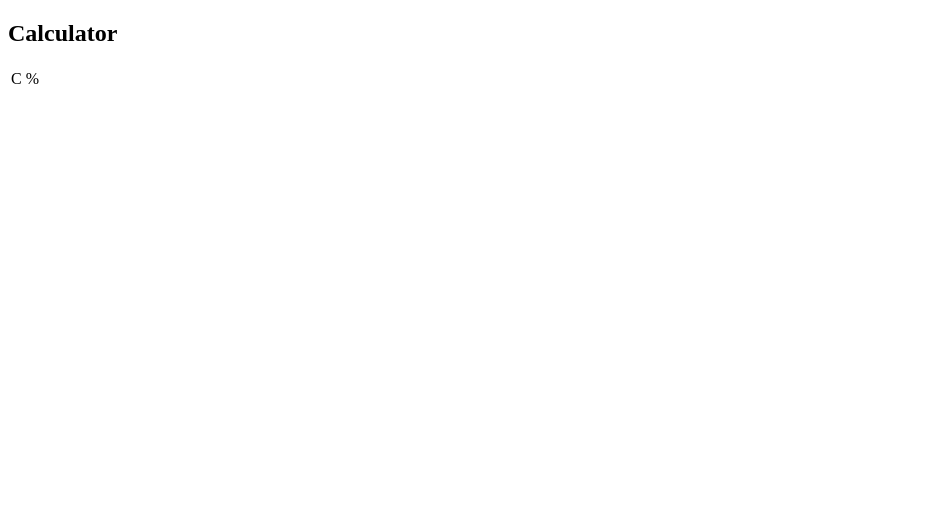
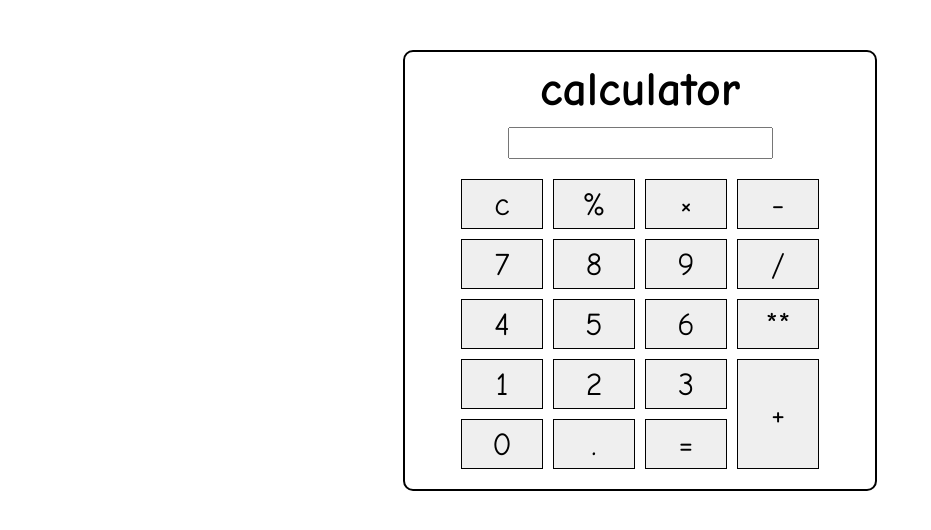
Before and after one commit to govindjha2017/Frontend, a plain HTML site: page L14/Calculator/index.html in a window 1280 px wide. Shown: the whole page, without its empty margins (0-931 px from the left). Drawn offline with Linux system fonts and the light colour scheme.

Commit message:
l14 complete

```diff
--- a/L14/Calculator/index.html
+++ b/L14/Calculator/index.html
@@ -5,24 +5,48 @@
     <meta http-equiv="X-UA-Compatible" content="IE=edge">
     <meta name="viewport" content="width=device-width, initial-scale=1.0">
     <title>Document</title>
+    <link rel="stylesheet" href="style.css">
 </head>
 <body>
 
-
     <div class="container">
-        <h2>Calculator</h2>
-
-
-        <table>
+        <h1>calculator</h1>
+        <input type="text">
+        <table cellspacing="10px" >
             <tbody>
                 <tr>
-                    <td>C</td>
+                    <td>c</td>
                     <td>%</td>
-                    <td></td>
-                    <td></td>
+                    <td>×</td>
+                    <td>-</td>
+                </tr>
+                <tr>
+                    <td>7</td>
+                    <td>8</td>
+                    <td>9</td>
+                    <td>/</td>
+                </tr>
+                <tr>
+                    <td>4</td>
+                    <td>5</td>
+                    <td>6</td>
+                    <td>**</td>
+                </tr>
+                <tr>
+                    <td>1</td>
+                    <td>2</td>
+                    <td>3</td>
+                    <td rowspan="2">+</td>
+                </tr>
+                <tr>
+                    <td>0</td>
+                    <td>.</td>
+                    <td>=</td>
                 </tr>
             </tbody>
         </table>
     </div>
+
+    <script src="script.js"></script>
 </body>
 </html>
--- a/L14/Calculator/script.js
+++ b/L14/Calculator/script.js
@@ -0,0 +1,27 @@
+const display=document.querySelector('input');
+const btn=document.querySelectorAll('td');
+//console.log(display,btn);
+
+
+for(let button of btn){
+    button.addEventListener('click',(e)=>{
+        let t=e.target.innerText;
+        if(t==='c'){
+            display.value='';
+        }
+        else if(t==='×'){
+            display.value+='*';
+        }
+        else if(t==='='){
+            try{
+                display.value=eval(display.value);
+            }
+            catch(error){
+                display.value='Error!';
+            }
+        }
+        else{
+            display.value+=t;
+        }
+    })
+}
--- a/L14/Calculator/style.css
+++ b/L14/Calculator/style.css
@@ -0,0 +1,41 @@
+*{
+    padding: 0;
+    margin: 0;
+    font-family: comic sans MS;
+}
+.container{
+    border: 2px solid black;
+    width: 450px;
+    padding: 10px;
+    margin: 50px auto;
+    border-radius: 10px;
+}
+
+h1{
+     text-align: center;
+    font-size: 3rem;
+}
+input{
+    display: block;
+    font-size: 1.5rem;
+    margin: 10px auto;
+    cursor: pointer;
+}
+table{
+    margin:0 auto;
+}
+td{
+    height: 3rem;
+    width: 5rem;
+    border: 1px solid black;
+    text-align: center;
+    background-color: #EFEFEF;
+    font-size: 2rem;
+    transition: 100ms;
+}
+td:active{
+    transform: scale(0.8);
+}
+td:hover{
+    cursor: pointer;
+}
--- a/L15/event delegation/style.css
+++ b/L15/event delegation/style.css
@@ -6,7 +6,7 @@
 
 .child{
     background-color: yellow;
-    height: 200px;
-    width: 200px;
+    height: 100px;
+    width: 100px;
     margin: 10px;
 }
```
Also changed, not shown: L15/event delegation/script.js (+11 -5 lines), L15/event life cycle/index.html (+3 -3 lines), L15/event life cycle/script.js (+13 -3 lines), L15/event life cycle/style.css (+7 -7 lines).
